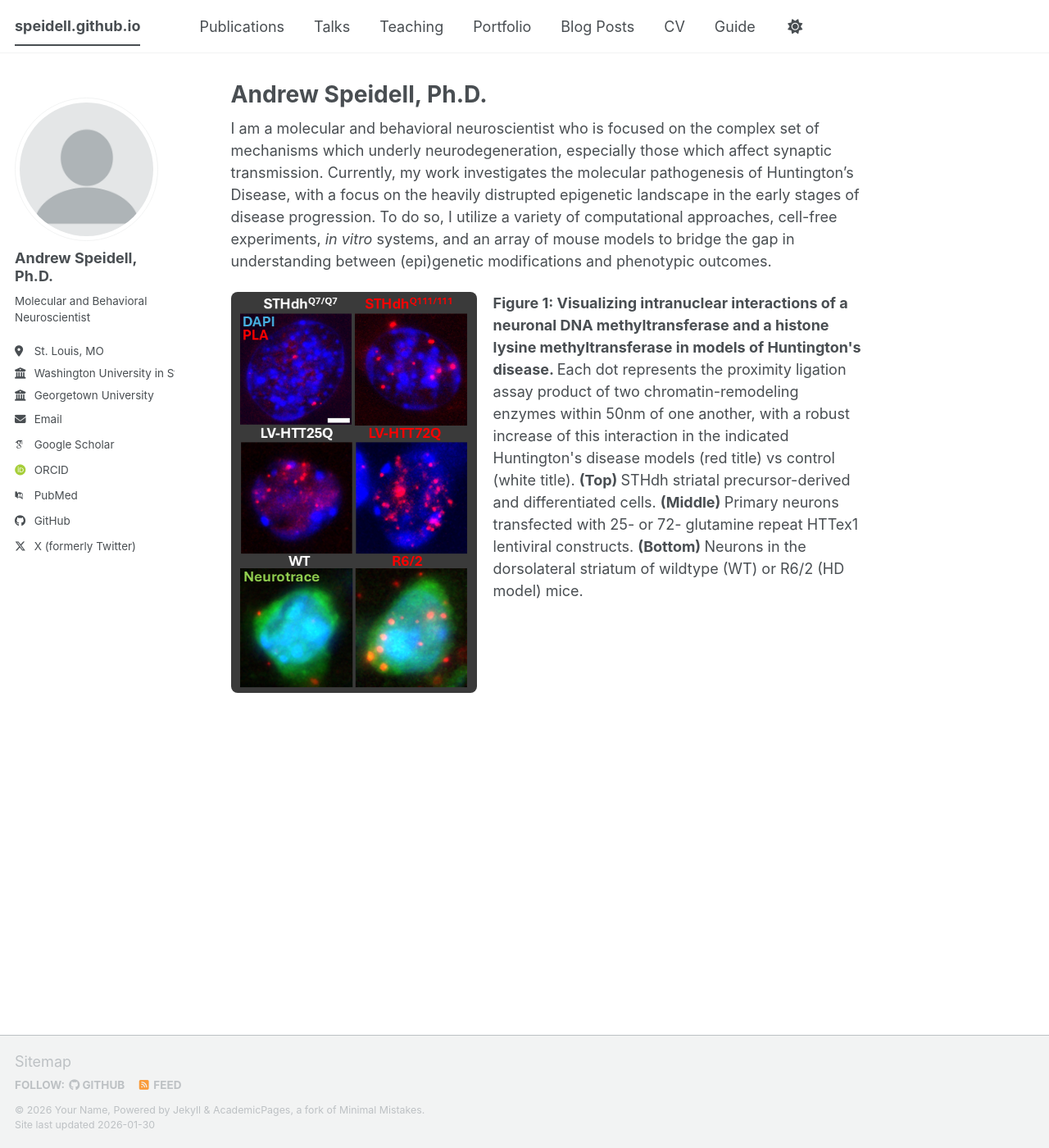
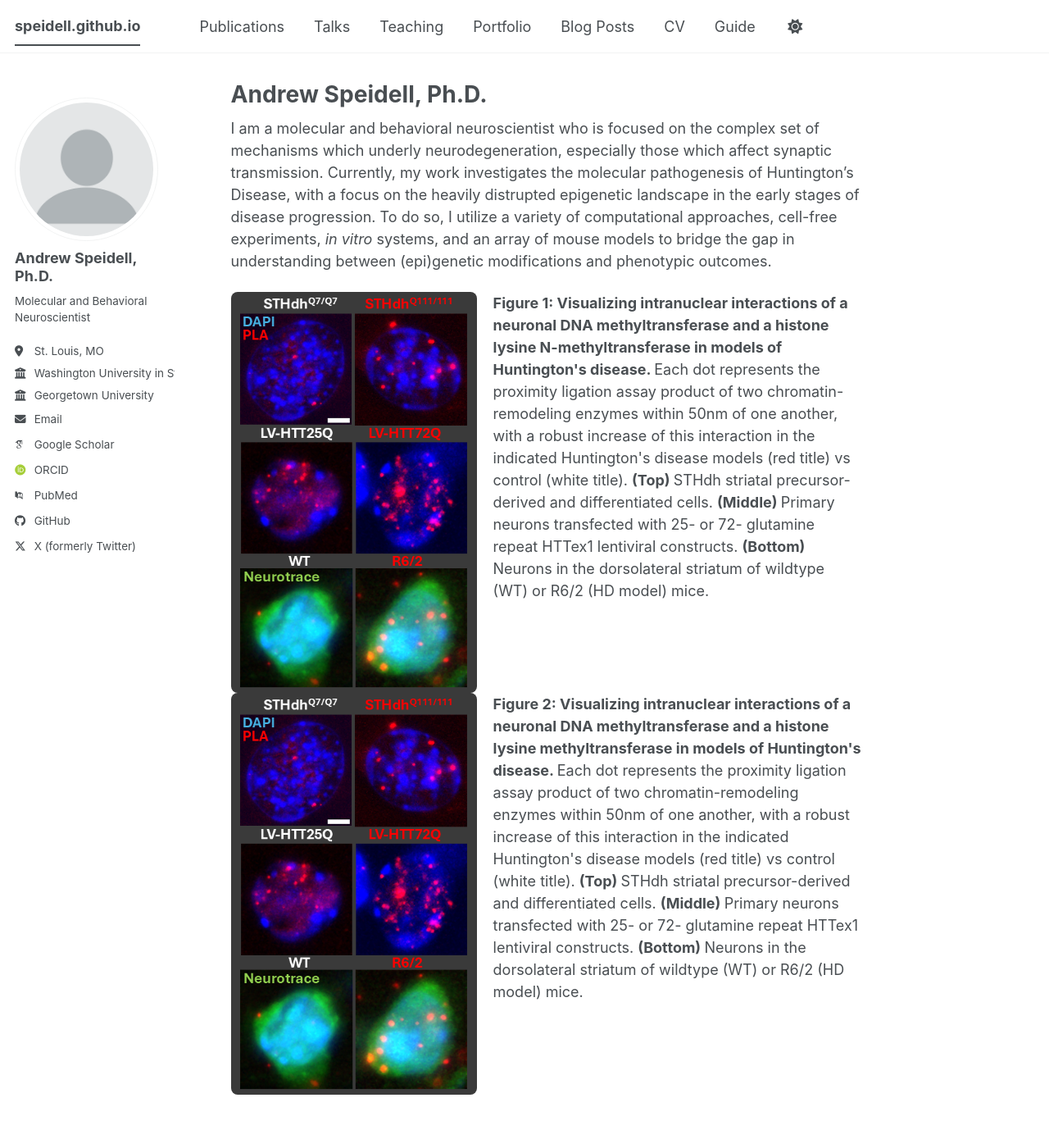
Before and after one commit to Speidell/speidell.github.io, a Jekyll site: the page built from _pages/about.md, in a window 1280 px wide and 1400 px high. Shown: the whole window at 82% size. Built offline with Jekyll 4.4.1, drawn with Linux system fonts in a browser that asks for light colours; some web fonts are replaced; a script bundle is joined from its source files by our own code; library files that are not in the unit come from our copies.

Commit message:
Update about.md

```diff
--- a/_pages/about.md
+++ b/_pages/about.md
@@ -14,6 +14,15 @@ I am a molecular and behavioral neuroscientist who is focused on the complex set
        alt="Visualizing intranuclear interactions of a neuronal DNA methyltransferase and a histone lysine methyltransferase in models of Huntington's disease."
        style="float: left; width: 300px; margin-right: 20px; border-radius: 8px;">
   <p>
-    <strong>Figure 1: Visualizing intranuclear interactions of a neuronal DNA methyltransferase and a histone lysine methyltransferase in models of Huntington's disease. </strong> Each dot represents the proximity ligation assay product of two chromatin-remodeling enzymes within 50nm of one another, with a robust increase of this interaction in the indicated Huntington's disease models (red title) vs control (white title). <strong> (Top) </strong> STHdh striatal precursor-derived and differentiated cells. <strong> (Middle) </strong> Primary neurons transfected with 25- or 72- glutamine repeat HTTex1 lentiviral constructs. <strong> (Bottom) </strong> Neurons in the dorsolateral striatum of wildtype (WT) or R6/2 (HD model) mice.
+    <strong>Figure 1: Visualizing intranuclear interactions of a neuronal DNA methyltransferase and a histone lysine N-methyltransferase in models of Huntington's disease. </strong> Each dot represents the proximity ligation assay product of two chromatin-remodeling enzymes within 50nm of one another, with a robust increase of this interaction in the indicated Huntington's disease models (red title) vs control (white title). <strong> (Top) </strong> STHdh striatal precursor-derived and differentiated cells. <strong> (Middle) </strong> Primary neurons transfected with 25- or 72- glutamine repeat HTTex1 lentiviral constructs. <strong> (Bottom) </strong> Neurons in the dorsolateral striatum of wildtype (WT) or R6/2 (HD model) mice.
   </p>
 </div>
+
+<div style="overflow: auto;">
+  <img src="{{ site.baseurl }}/images/Interactions.png"
+       alt="Visualizing intranuclear interactions of a neuronal DNA methyltransferase and a histone lysine methyltransferase in models of Huntington's disease."
+       style="float: left; width: 300px; margin-right: 20px; border-radius: 8px;">
+  <p>
+    <strong>Figure 2: Visualizing intranuclear interactions of a neuronal DNA methyltransferase and a histone lysine methyltransferase in models of Huntington's disease. </strong> Each dot represents the proximity ligation assay product of two chromatin-remodeling enzymes within 50nm of one another, with a robust increase of this interaction in the indicated Huntington's disease models (red title) vs control (white title). <strong> (Top) </strong> STHdh striatal precursor-derived and differentiated cells. <strong> (Middle) </strong> Primary neurons transfected with 25- or 72- glutamine repeat HTTex1 lentiviral constructs. <strong> (Bottom) </strong> Neurons in the dorsolateral striatum of wildtype (WT) or R6/2 (HD model) mice.
+  </p>
+</div>
```
